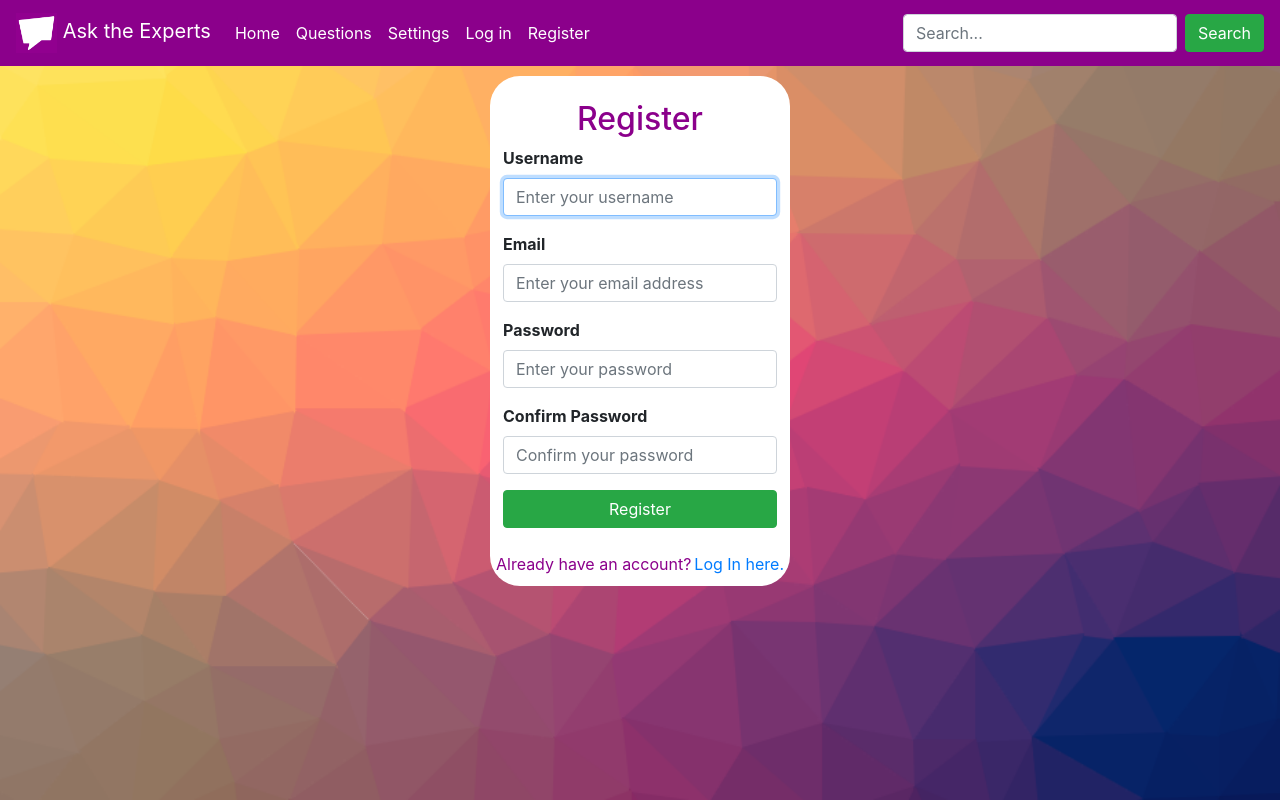
After one commit to gustavocmaciel/ask-the-experts, a Django app: page /register in a window 1280 px wide. The commit adds this page. Run offline with Django 3.2, Linux system fonts and the light colour scheme; some libraries are stand-ins or nearby versions.

Commit message:
Add register page

```diff
--- a/asktheexperts/static/asktheexperts/styles.css
+++ b/asktheexperts/static/asktheexperts/styles.css
@@ -3,10 +3,39 @@
 }
 
 body {
-    background: url('/static/cool-background.png') no-repeat center center fixed;
+    background: url('/static/background.png') no-repeat center center fixed;
     -webkit-background-size: cover;
     -moz-background-size: cover;
     -o-background-size: cover;
     background-size: cover;
 
-  }
+}
+
+.sign {
+    background-color:white;
+    border-radius: 30px;
+    max-width: 300px;
+    margin-bottom: 9.5px;
+    padding-bottom: 9.5px;
+
+}
+
+#register {
+    margin-top: 10px;
+}
+
+#login {
+    margin-top: 40px;
+}
+
+.form-label {
+    font-weight: bold;
+}
+
+.darkmagenta {
+    color:darkmagenta;
+}
+
+.account-message {
+    margin-right: 3px;
+}
--- a/asktheexperts/templates/asktheexperts/layout.html
+++ b/asktheexperts/templates/asktheexperts/layout.html
@@ -23,7 +23,7 @@
     </head>
     <body>
         <nav id="nav-bar" class="navbar navbar-expand-lg navbar-dark">
-            <a class="navbar-brand" href="#">
+            <a class="navbar-brand" href="{% url 'index' %}">
                 <img src="static/logo.png" height="40px" loading="lazy">
                 Ask the Experts
             </a>
@@ -33,7 +33,7 @@
             <div class="collapse navbar-collapse" id="navbarSupportedContent">
                 <ul class="navbar-nav mr-auto">
                     <li class="nav-item active">
-                        <a class="nav-link" href="#">Home <span class="sr-only">(current)</span></a>
+                        <a class="nav-link" href="{% url 'index' %}">Home <span class="sr-only">(current)</span></a>
                     </li>
                     <li class="nav-item active">
                         <a class="nav-link" href="#">Questions</a>
@@ -42,10 +42,10 @@
                         <a class="nav-link" href="#">Settings</a>
                     </li>
                     <li class="nav-item active">
-                        <a class="nav-link" href="#">Sign in</a>
+                        <a class="nav-link" href="{% url 'login' %}">Log in</a>
                     </li>
                     <li class="nav-item active">
-                        <a class="nav-link" href="#">Sign up</a>
+                        <a class="nav-link" href="{% url 'register' %}">Register</a>
                     </li>
                 </ul>
                 <form class="form-inline my-2 my-lg-0">
--- /dev/null
+++ b/asktheexperts/templates/asktheexperts/register.html
@@ -0,0 +1,42 @@
+{% extends "asktheexperts/layout.html" %}
+
+{% block body %}
+
+    <div id="register" class="container sign">
+        <br>
+        <div class="row justify-content-center">
+            <h2 class="darkmagenta">Register</h2>
+        </div>
+        <div class="row justify-content-center">
+            {% if message %}
+                <div>{{ message }}</div>
+            {% endif %}
+
+            <form action="{% url 'register' %}" method="post">
+                {% csrf_token %}
+                <div class="form-group">
+                    <label class="form-label">Username</label>
+                    <input class="form-control" autofocus type="text" name="username" placeholder="Enter your username">
+                </div>
+                <div class="form-group">
+                    <label class="form-label">Email</label>
+                    <input class="form-control" type="email" name="email" placeholder="Enter your email address">
+                </div>
+                <div class="form-group">
+                    <label class="form-label">Password</label>
+                    <input class="form-control" type="password" name="password" placeholder="Enter your password">
+                </div>
+                <div class="form-group">
+                    <label class="form-label">Confirm Password</label>
+                    <input class="form-control" type="password" name="confirmation" placeholder="Confirm your password">
+                </div>
+                <input class="btn btn-block btn-success" type="submit" value="Register">
+                <br>
+            </form>
+        </div>
+        <div class="row justify-content-center">
+            <span class="account-message darkmagenta">Already have an account?</span><a href="{% url 'login' %}">Log In here.</a>
+        </div>
+    </div>
+
+{% endblock %}
--- a/asktheexperts/urls.py
+++ b/asktheexperts/urls.py
@@ -6,7 +6,11 @@ from django.conf.urls.static import static
 from . import views
 
 urlpatterns = [
-    path("", views.index, name="index")
+    path("", views.index, name="index"),
+    path("login", views.login_view, name="login"),
+    path("logout", views.logout_view, name="logout"),
+    path("register", views.register, name="register"),
+
 ] + static(settings.MEDIA_URL, document_root=settings.MEDIA_ROOT)
 
 #if settings.DEBUG:
--- a/asktheexperts/views.py
+++ b/asktheexperts/views.py
@@ -1,5 +1,62 @@
-from django.shortcuts import render
+from django.contrib.auth import authenticate, login, logout
+from django.db import IntegrityError
+from django.shortcuts import render, HttpResponse, HttpResponseRedirect
+from django.urls import reverse
+
+from .models import User
 
 def index(request):
-    return render(request, "asktheexperts/layout.html", {
+    return render(request, "asktheexperts/index.html", {
     })
+
+
+def login_view(request):
+    if request.method == "POST":
+
+        # Attempt to sign user in
+        email = request.POST["email"]
+        password = request.POST["password"]
+        user = authenticate(request, email=email, password=password)
+
+        # Check if authentication successful
+        if user is not None:
+            login(request, user)
+            return HttpResponseRedirect(reverse("index"))
+        else:
+            return render(request, "asktheexperts/login.html", {
+                "message": "Invalid email and/or password."
+            })
+    else:
+        return render(request, "asktheexperts/login.html")
+
+
+def logout_view(request):
+    logout(request)
+    return HttpResponseRedirect(reverse("index"))
+
+
+def register(request):
+    if request.method == "POST":
+        username = request.POST["username"]
+        email = request.POST["email"]
+
+        # Ensure password matches confirmation
+        password = request.POST["password"]
+        confirmation = request.POST["confirmation"]
+        if password != confirmation:
+            return render(request, "asktheexperts/register.html", {
+                "message": "Passwords must match."
+            })
+
+        # Attempt to create new user
+        try:
+            user = User.objects.create_user(username, email, password)
+            user.save()
+        except IntegrityError:
+            return render(request, "asktheexperts/register.html", {
+                "message": "Username already taken."
+            })
+        login(request, user)
+        return HttpResponseRedirect(reverse("index"))
+    else:
+        return render(request, "asktheexperts/register.html")
```
Also changed, not shown: asktheexperts/templates/asktheexperts/index.html (added, +10 -0 lines), asktheexperts/templates/asktheexperts/login.html (added, +35 -0 lines), asktheexperts/static/background.png (renamed from asktheexperts/static/cool-background.png).
